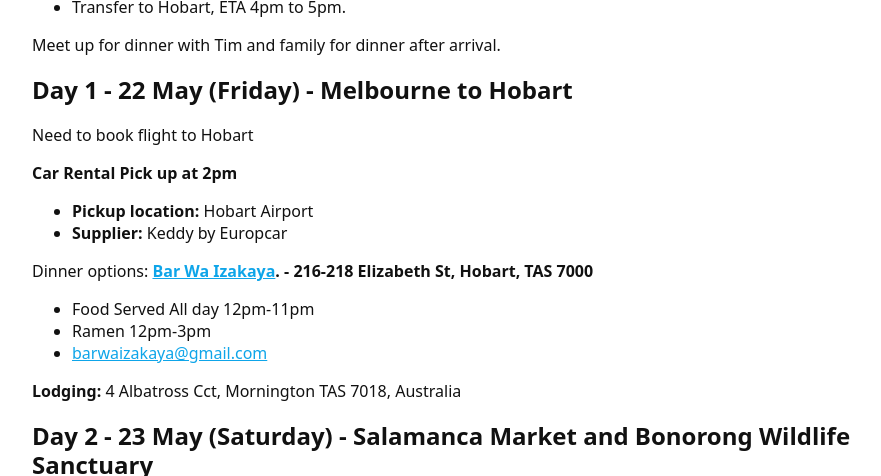
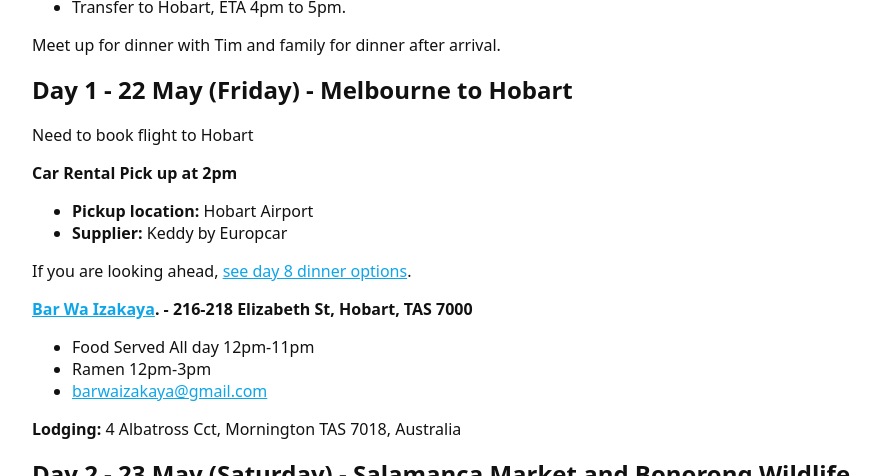
Before and after one commit to zeriahgroup/Travel, a Jekyll site: the page built from travels/2026_Tasmania.md, in a window 1280 px wide and 900 px high, scrolled down 2476 px, cut to the strip 0-476 px from the top of the window. Shown: the whole strip, without its empty margins (142-1023 px from the left). Built offline with Jekyll 4.4.1, drawn with Linux system fonts in a browser that asks for light colours.

Commit message:
Update 2026_Tasmania.md

```diff
--- a/travels/2026_Tasmania.md
+++ b/travels/2026_Tasmania.md
@@ -95,7 +95,8 @@ Need to book flight to Hobart
 - **Pickup location:** Hobart Airport
 - **Supplier:** Keddy by Europcar
 
-Dinner options:
+If you are looking ahead, [see day 8 dinner options](#day8-dinner).
+
 **[Bar Wa Izakaya](https://www.barwaizakaya.com/). - 216-218 Elizabeth St, Hobart, TAS 7000**
 - Food Served All day 12pm-11pm
 - Ramen 12pm-3pm
@@ -542,6 +543,7 @@ Lobster Shack Tasmania is a must-visit for a highly casual, premium seafood expe
 
 <iframe src="https://www.google.com/maps/embed?pb=!1m28!1m12!1m3!1d375973.481310407!2d147.0463147888539!3d-42.59153039789014!2m3!1f0!2f0!3f0!3m2!1i1024!2i768!4f13.1!4m13!3e0!4m5!1s0xaa6e734c197636ef%3A0x8a9486776b4ce2a3!2sCallington%20Mill%20Distillery%2C%206%20Mill%20Ln%2C%20Oatlands%20TAS%207120%2C%20Australia!3m2!1d-42.2991532!2d147.3763391!4m5!1s0xaa6e75888310b673%3A0x68d4d32329b53e7d!2sSalamanca%20Market%2C%20Salamanca%20Pl%2C%20Hobart%20TAS%207001%2C%20Australia!3m2!1d-42.886922299999995!2d147.3321107!5e0!3m2!1sen!2ssg!4v1773571416095!5m2!1sen!2ssg" width="600" height="450" style="border:0;" allowfullscreen="" loading="lazy" referrerpolicy="no-referrer-when-downgrade"></iframe>
 
+<div id="day8-dinner"></div>
 
 **Dinner And Other Food Options Around The Area -(Est. 6pm onwards)**
 
```
